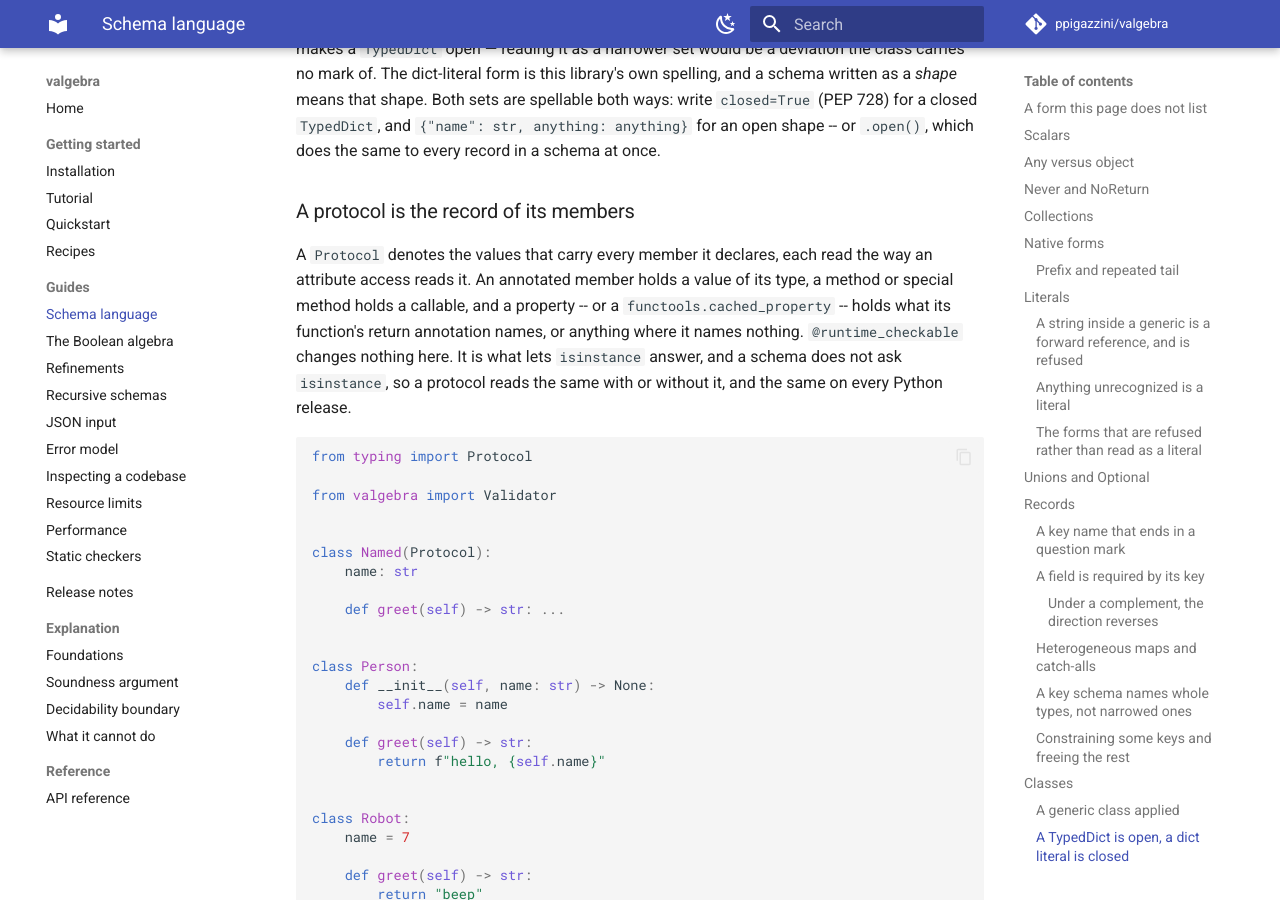
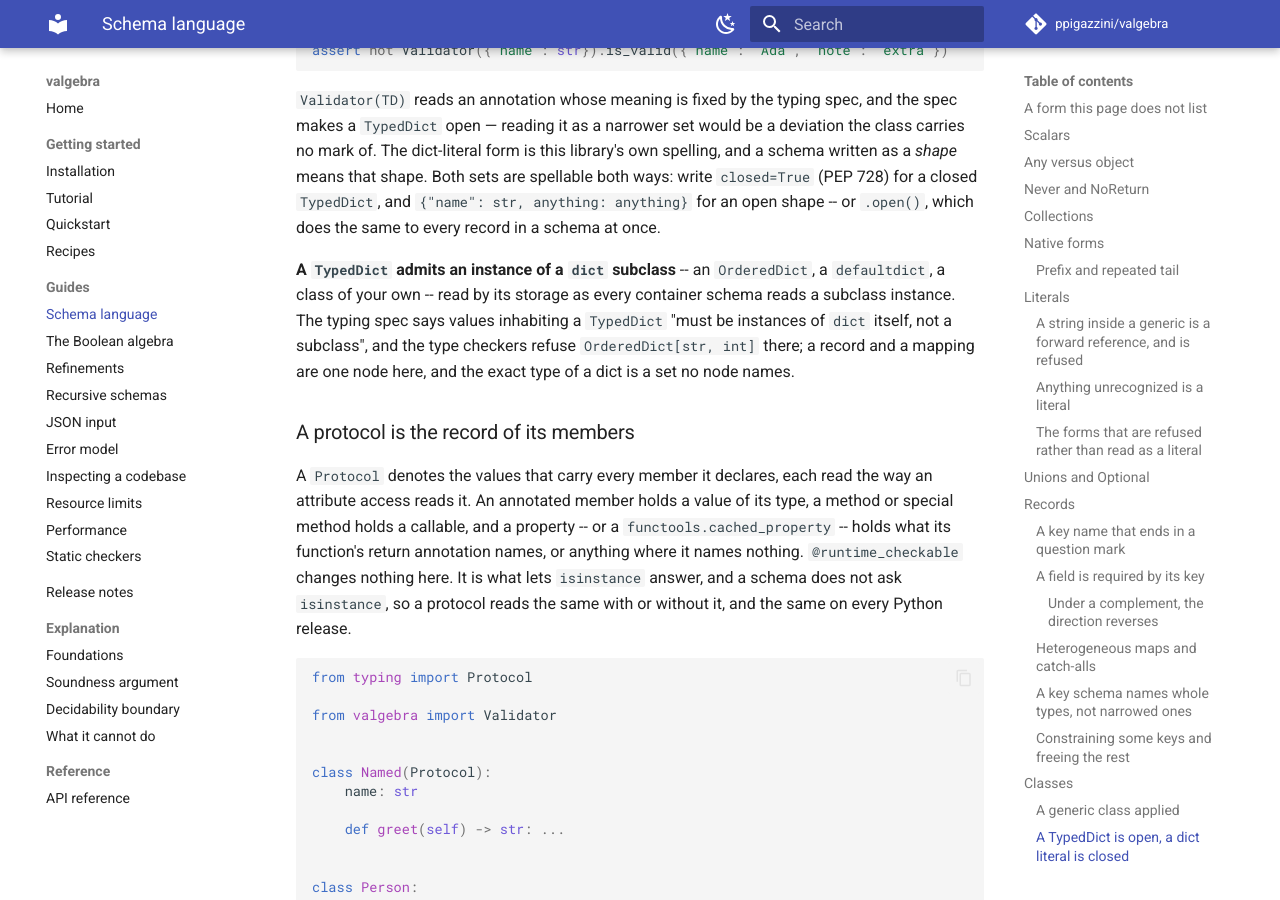
Before and after one commit to ppigazzini/valgebra, an MkDocs documentation site: the page built from docs/03-schema-language.md, in a window 1280 px wide and 900 px high, scrolled down 20936 px. Built offline with MkDocs 1.6.1 and Material for MkDocs 9.7.7, drawn with Linux system fonts in a browser that asks for light colours; comment, search, counter and statistics services are not loaded; some of the changed text lies outside the part shown.

Commit message:
docs: the frontend's readings the typing spec words otherwise are named
A TypedDict admits an instance of a dict subclass, read by its storage as every
container schema reads one, where the typing spec asks for dict itself and the
type checkers refuse an OrderedDict: the record and the mapping are one node,
and the exact type of a dict is a set no node names. The keyed map's doc says
the same of its carrier.

complex departs from the spec as float does: the shortcut that reads float as
float | int reads complex as complex | float | int, and the schema admits a
complex instance alone. And an inheritance PEP 728 calls an error, a closed
base's child written open or with extra items, names one set and is read as
the child's own keywords say, under the rule a self-nested qualifier is read
by.

```diff
--- a/docs/03-schema-language.md
+++ b/docs/03-schema-language.md
@@ -84,7 +84,10 @@
 shortcut -- "when an argument is annotated as having type float, an argument of
 type int is acceptable" -- so a checker reads a `float` annotation as `float |
 int`. valgebra checks the object a caller holds, and an `int` is not a `float`
-instance: write `float | int` for the set a checker accepts there.
+instance: write `float | int` for the set a checker accepts there. `complex`
+departs the same way: the same shortcut reads it as `complex | float | int`, and
+`Validator(complex)` admits a `complex` instance alone, refusing `1.0` and `1`,
+so write `complex | float | int` for that set.
 
 ## `Any` versus `object`
 
@@ -971,6 +974,13 @@
 `{"name": str, anything: anything}` for an open shape -- or `.open()`, which
 does the same to every record in a schema at once.
 
+**A `TypedDict` admits an instance of a `dict` subclass** -- an `OrderedDict`, a
+`defaultdict`, a class of your own -- read by its storage as every container
+schema reads a subclass instance. The typing spec says values inhabiting a
+`TypedDict` "must be instances of `dict` itself, not a subclass", and the type
+checkers refuse `OrderedDict[str, int]` there; a record and a mapping are one
+node here, and the exact type of a dict is a set no node names.
+
 ### A protocol is the record of its members
 
 A `Protocol` denotes the values that carry every member it declares, each read
```
Also changed, not shown: docs/dev/03-frontend.md (+6 -1 lines), 1 other file.
